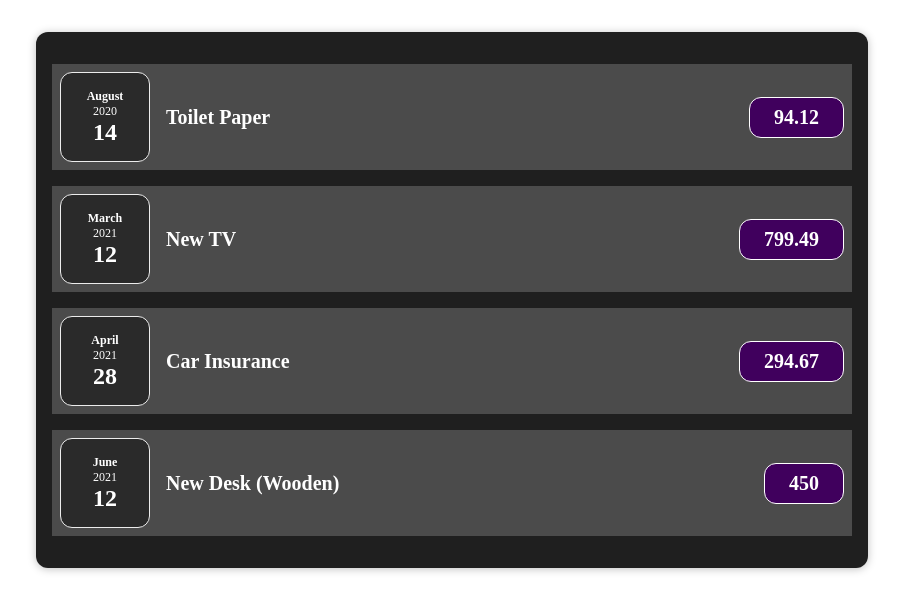
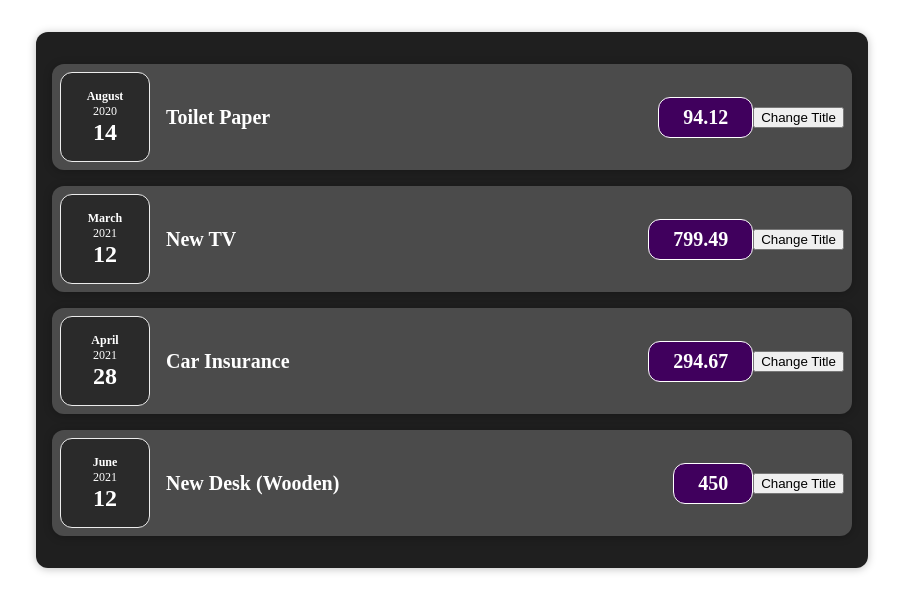
Before and after one commit to rajanchaudhari08/individual-expenditure-management, a React (Vite) app: page / in a window 1280 px wide. Shown: the top 612 px of the page, without its empty margins (188-1091 px from the left). Built offline with nearby package versions, Linux system fonts and the light colour scheme.

Commit message:
Deploying React Hook: useState

```diff
--- a/src/components/FunctionalDeployment/ExpenditureListing.jsx
+++ b/src/components/FunctionalDeployment/ExpenditureListing.jsx
@@ -1,22 +1,32 @@
 import "../FunctionalDeployment/ExpenditureListing.css";
 import ExpenditureDate from "../FunctionalDeployment/ExpenditureDate";
+import CardContainer from "../UserInterface/CardContainer";
+import { useState } from "react";
 const ExpenditureListing = (properties) => {
   // const expenseDate = new Date(2023, 3, 1);
   // const expenseTitle = "Car Insurance";
   // const expensePrice = "$294.67";
+  // console.log("Nodes are evaluated by React")
+  // let title = properties.title;
+  const [title, setTitle] = useState(properties.title);
+  const clickHandler = () => {
+    setTitle("Updated!");
+    console.log(title);
+  };
   return (
-    <div className="expense-item">
+    <CardContainer className="expense-item">
       {/* <div>{expenseDate.toISOString()}</div> */}
       {/* <div>{properties.date.toISOString()}</div> */}
       {/* <div>{properties.date.toLocaleString("en-US", { month: "long" })}</div> */}
       <ExpenditureDate date={properties.date} />
       <div className="expense-item__description">
         {/* <h2>{expenseTitle}</h2> */}
-        <h2>{properties.title}</h2>
+        <h2>{title}</h2>
         {/* <div className="expense-item__price">{expensePrice}</div> */}
         <div className="expense-item__price">{properties.price}</div>
       </div>
-    </div>
+      <button onClick={clickHandler}>Change Title</button>
+    </CardContainer>
   );
 };
 export default ExpenditureListing;
```
